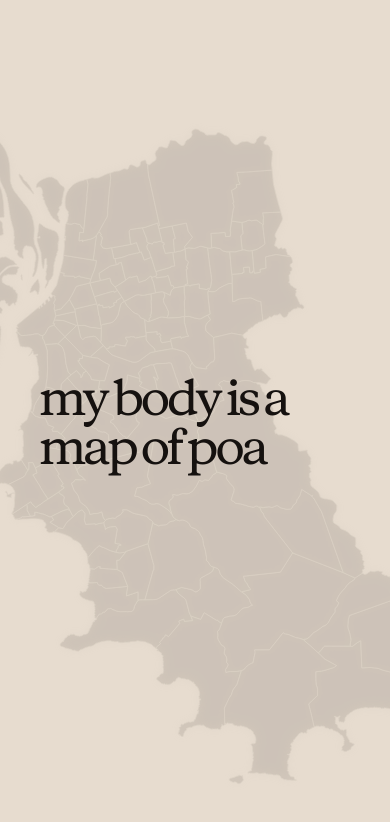
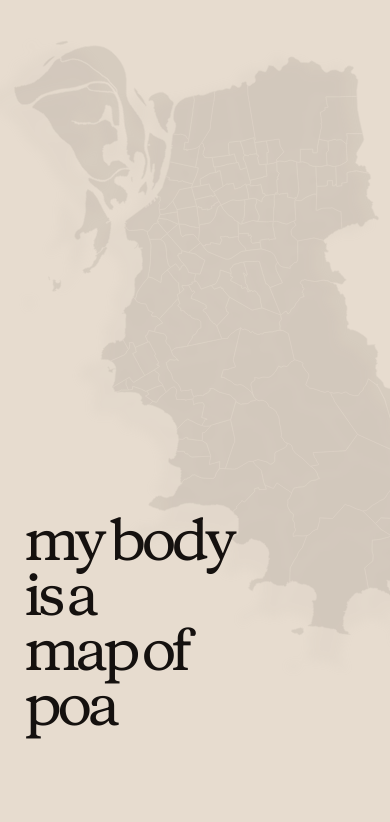
Before and after one commit to gabrielguivan/poagab, a website: page index.html in a window 390 px wide. Drawn offline with Linux system fonts and the light colour scheme.

Commit message:
Add files via upload

```diff
--- a/styles.css
+++ b/styles.css
@@ -36,6 +36,7 @@ body {
 .page {
   position: relative;
   min-height: 100vh;
+  min-height: 100svh;
   display: flex;
   align-items: center;
   justify-content: flex-start;
@@ -211,35 +212,66 @@ body {
 
 @media (max-width: 720px) {
   .page {
-    display: grid;
-    place-items: center;
+    min-height: 100svh;
+    min-height: 100dvh;
+    display: flex;
+    align-items: flex-end;
+    justify-content: flex-start;
+    padding:
+      calc(1.25rem + env(safe-area-inset-top))
+      1.6rem
+      calc(7rem + env(safe-area-inset-bottom));
   }
 
   .title {
-    text-align: center;
-    line-height: 1.02;
+    max-width: 6.2ch;
+    font-size: clamp(3.15rem, 14.4vw, 4.9rem);
+    text-align: left;
+    line-height: 0.98;
+    letter-spacing: -0.05em;
   }
 
-  .theme-editorial .title,
   .theme-misteriosa .title,
   .theme-brutal .title {
-    max-width: 9ch;
+    max-width: 6.4ch;
     transform: translate(0, 0);
   }
 
-  .theme-editorial .line-b,
   .theme-misteriosa .line-b,
   .theme-brutal .line-b {
     margin-left: 0;
   }
 
-  .theme-editorial .map-reference-shadow,
-  .theme-editorial .map-reference-main,
   .theme-misteriosa .map-reference-shadow,
   .theme-misteriosa .map-reference-main,
   .theme-brutal .map-reference-shadow,
   .theme-brutal .map-reference-main {
-    height: 84vh;
-    transform: translate(-50%, -50%) translate(0, 2vh) rotate(-10deg);
+    height: 80vh;
+    transform: translate(-50%, -50%) translate(14vw, -8vh) rotate(-10deg);
+  }
+
+  .theme-editorial {
+    --map-shadow-opacity: 0.06;
+    --map-main-opacity: 0.16;
+  }
+
+  .theme-editorial .title {
+    max-width: 6.2ch;
+    margin-left: 0;
+    transform: translate(0, 0);
+  }
+
+  .theme-editorial .line-b {
+    margin-left: 0;
+  }
+
+  .theme-editorial .map-reference-shadow {
+    height: 78vh;
+    transform: translate(-50%, -50%) translate(18vw, -9vh) rotate(-8deg) scale(1.01);
+  }
+
+  .theme-editorial .map-reference-main {
+    height: 74vh;
+    transform: translate(-50%, -50%) translate(21vw, -11vh) rotate(-7deg);
   }
 }
```
